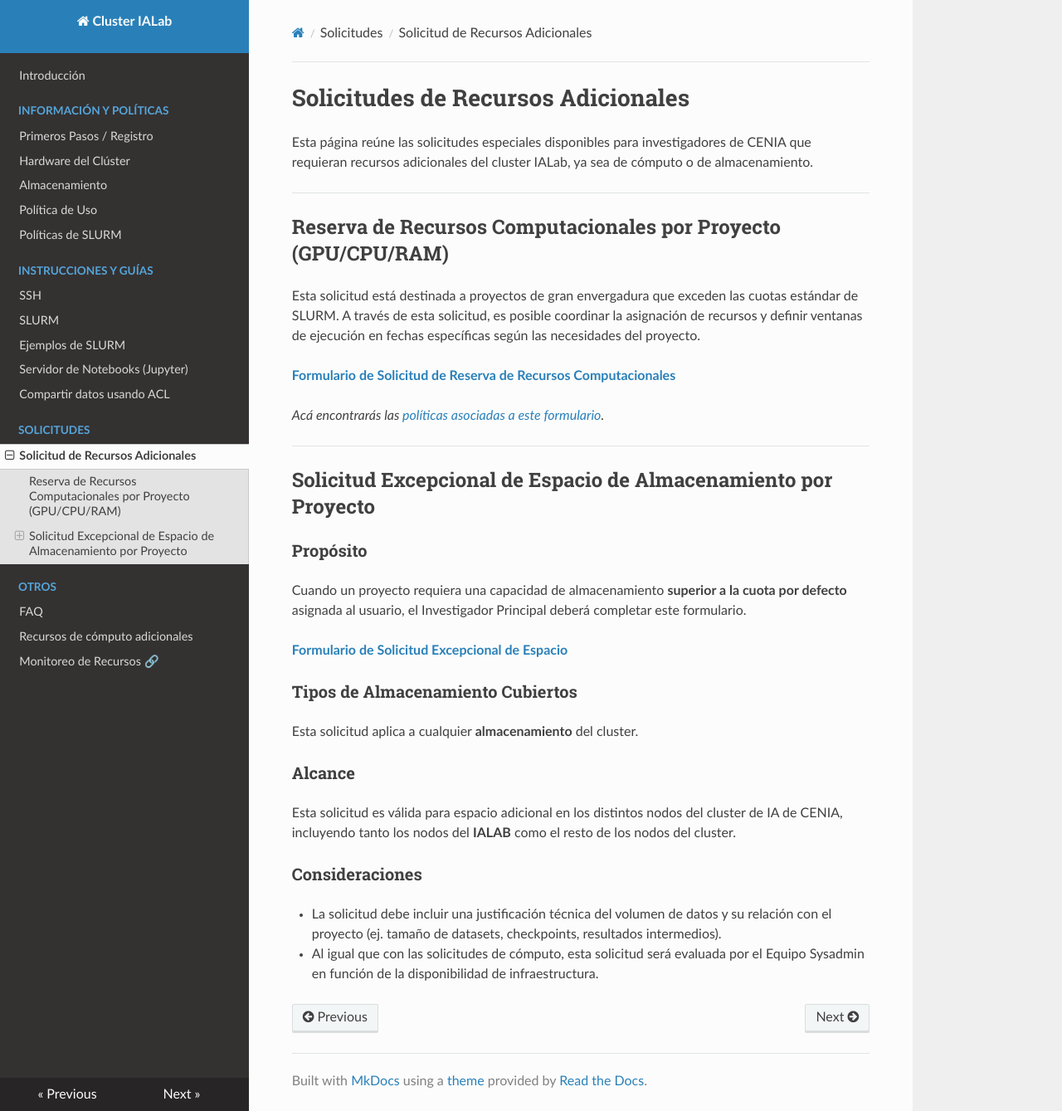
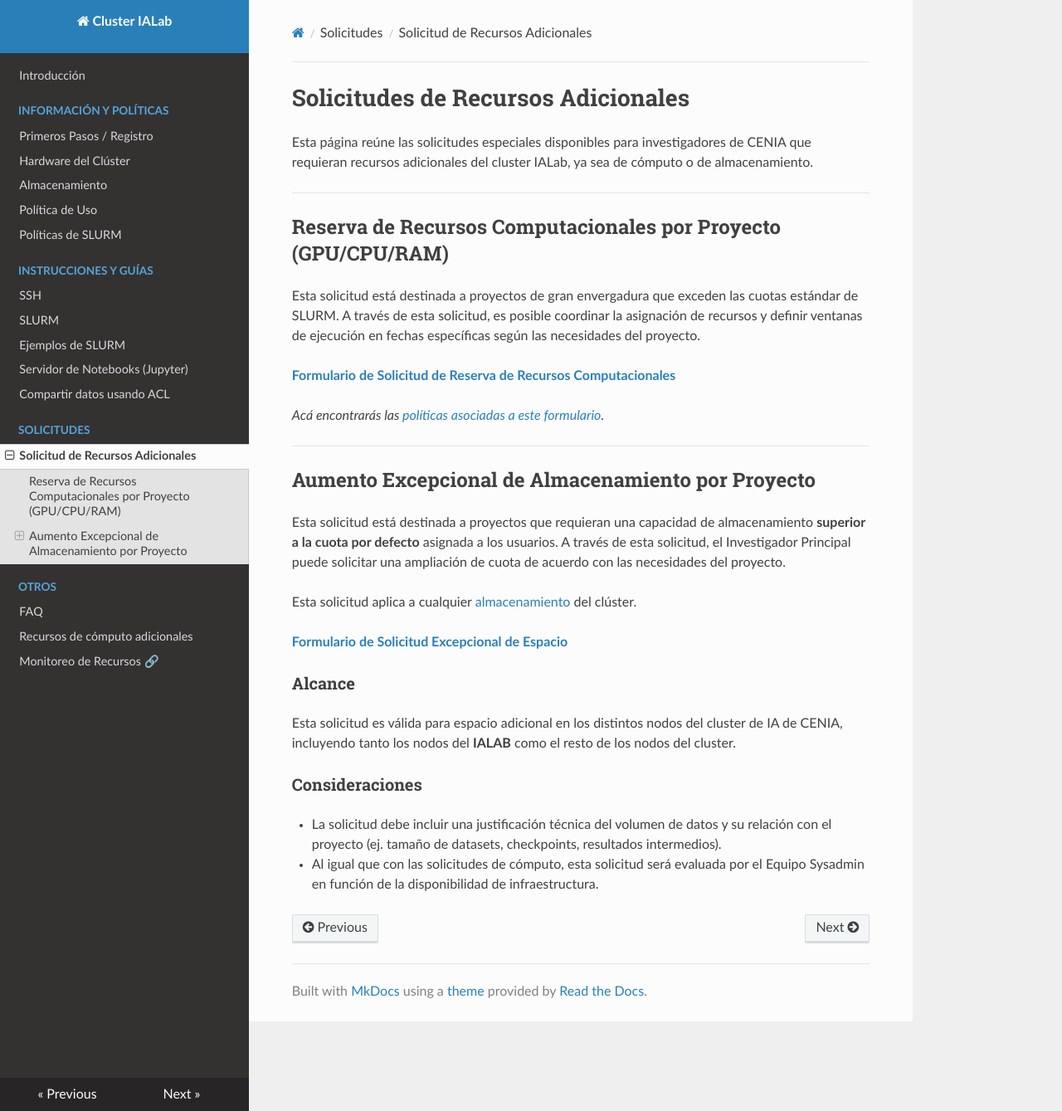
Before and after one commit to Sysadmins-CENIA/Cluster-IALab-Docs, an MkDocs documentation site: the page built from docs/additional_resources.md, in a window 1280 px wide and 1339 px high. Shown: the whole window at 83% size. Built offline with MkDocs 1.6.1, drawn with Linux system fonts in a browser that asks for light colours; nearby versions of some CDN libraries.

Commit message:
Reformular sección de solicitud excepcional de almacenamiento

```diff
--- a/docs/additional_resources.md
+++ b/docs/additional_resources.md
@@ -14,16 +14,13 @@ Esta solicitud está destinada a proyectos de gran envergadura que exceden las c
 
 ---
 
-## Solicitud Excepcional de Espacio de Almacenamiento por Proyecto
+## Aumento Excepcional de Almacenamiento por Proyecto
 
-### Propósito
-Cuando un proyecto requiera una capacidad de almacenamiento **superior a la cuota por defecto** asignada al usuario, el Investigador Principal deberá completar este formulario.
+Esta solicitud está destinada a proyectos que requieran una capacidad de almacenamiento **superior a la cuota por defecto** asignada a los usuarios. A través de esta solicitud, el Investigador Principal puede solicitar una ampliación de cuota de acuerdo con las necesidades del proyecto.
+
+Esta solicitud aplica a cualquier [almacenamiento](./storage.md) del clúster.
 
 **[Formulario de Solicitud Excepcional de Espacio](https://forms.gle/Pfo9LUD6566trFb69)**
-
-### Tipos de Almacenamiento Cubiertos
-Esta solicitud aplica a cualquier **almacenamiento** del cluster.
-
 
 ### Alcance
 Esta solicitud es válida para espacio adicional en los distintos nodos del cluster de IA de CENIA, incluyendo tanto los nodos del **IALAB** como el resto de los nodos del cluster.
```
